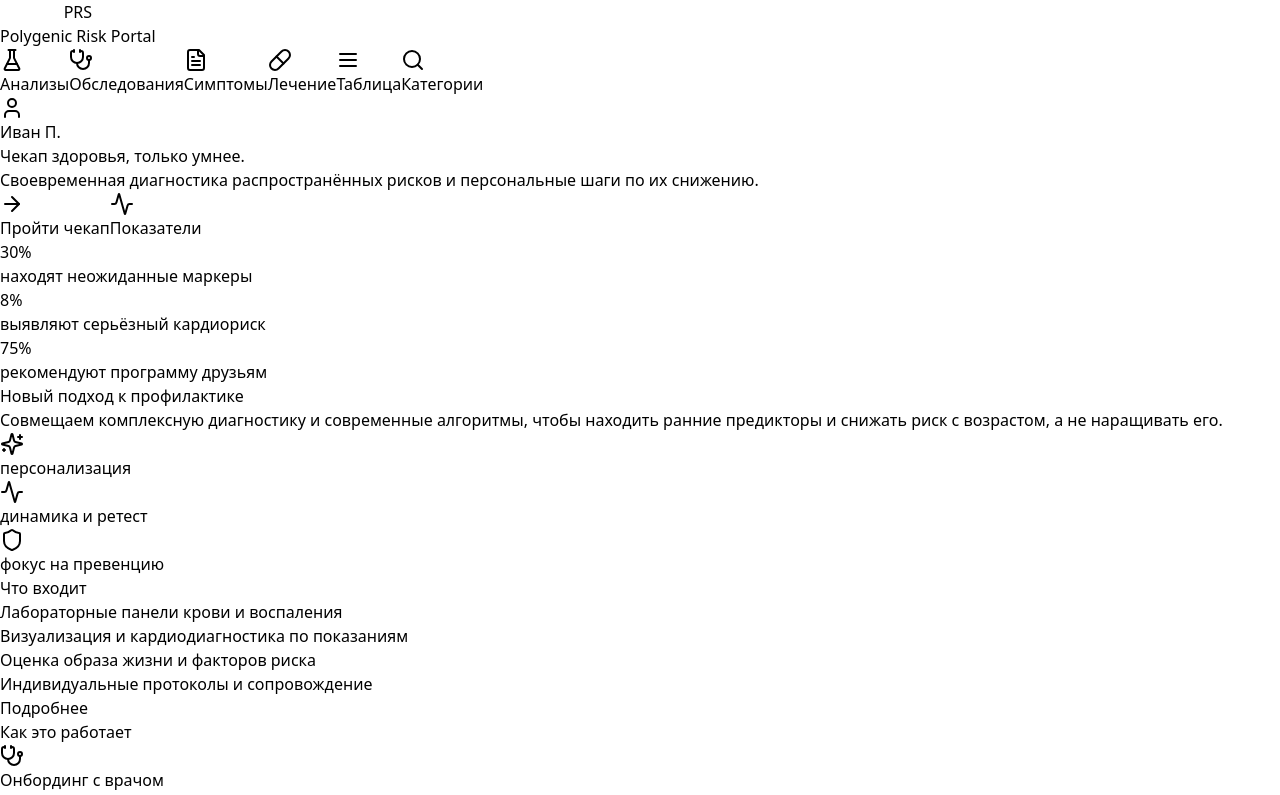
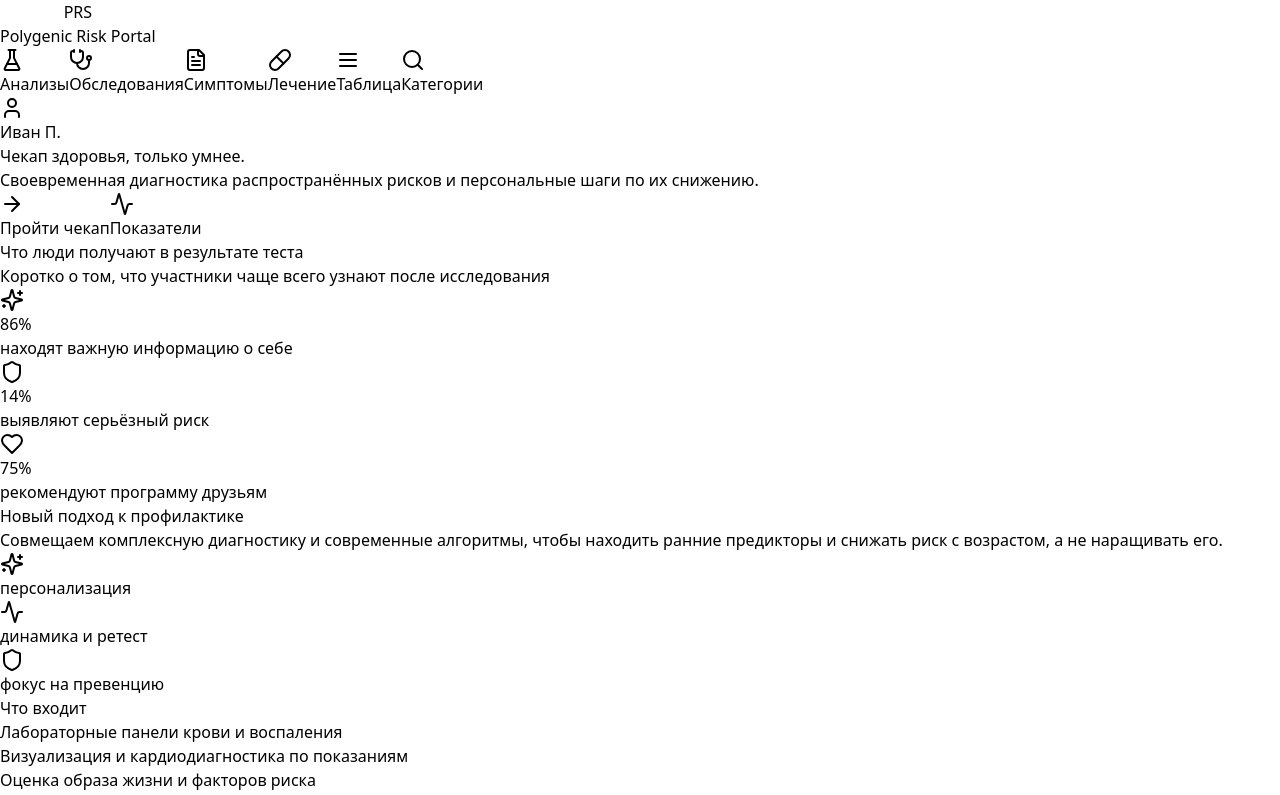
Before and after one commit to korostelevsa/prs-portal, a React (Vite) app: page / in a window 1280 px wide. Shown: the top 795 px of the page. Built offline with nearby package versions, Linux system fonts and the light colour scheme.

Commit message:
Upload 13.08.2025 02:58:07

```diff
--- a/src/pages/MainPage.jsx
+++ b/src/pages/MainPage.jsx
@@ -24,10 +24,10 @@ export default function MainPage({ onGo }) {
   ];
 
   const stats = [
-    { value: "30%", label: "находят неожиданные маркеры" },
-    { value: "8%",  label: "выявляют серьёзный кардиориск" },
-    { value: "75%", label: "рекомендуют программу друзьям" },
-  ];
+  { value: "86%", label: "находят важную информацию о себе" },
+  { value: "14%", label: "выявляют серьёзный риск" },
+  { value: "75%", label: "рекомендуют программу друзьям" },
+];
 
   const go = (r) => { if (onGo) onGo(r); };
 
@@ -61,14 +61,36 @@ export default function MainPage({ onGo }) {
 
       {/* Факт-баннер */}
       <section className="px-4 pb-10">
-        <Card className="p-5 bg-emerald-50">
-          <div className="grid gap-4 md:grid-cols-3">
-            {stats.map((s) => (
-              <div key={s.label} className="text-center">
-                <div className="text-3xl font-bold">{s.value}</div>
-                <div className="text-sm text-slate-600 mt-1">{s.label}</div>
-              </div>
-            ))}
+        <Card className="relative overflow-hidden rounded-2xl border border-emerald-200/60 bg-gradient-to-br from-emerald-50 to-emerald-100 p-8 md:p-10 shadow-sm">
+          <div className="mx-auto max-w-2xl text-center">
+            <h2 className="text-2xl md:text-3xl font-bold tracking-tight text-emerald-900">
+              Что люди получают в результате теста
+            </h2>
+            <p className="mt-2 text-sm md:text-base text-emerald-900/70">
+              Коротко о том, что участники чаще всего узнают после исследования
+            </p>
+          </div>
+
+          <div className="mt-6 grid grid-cols-1 gap-4 sm:grid-cols-3">
+            {stats.map((s, i) => {
+              const Icon = i === 0 ? Sparkles : i === 1 ? Shield : Heart;
+              return (
+                <div
+                  key={s.label}
+                  className="group rounded-xl bg-white/70 backdrop-blur-sm ring-1 ring-emerald-100 p-6 text-center shadow-sm transition-all hover:bg-white hover:shadow-md"
+                >
+                  <div className="mx-auto mb-2 h-10 w-10 rounded-full bg-emerald-100 text-emerald-700 grid place-items-center">
+                    <Icon className="h-5 w-5" />
+                  </div>
+                  <div className="text-5xl md:text-6xl font-black leading-none">
+                    <span className="bg-gradient-to-br from-emerald-600 to-emerald-800 bg-clip-text text-transparent">
+                      {s.value}
+                    </span>
+                  </div>
+                  <div className="mt-2 text-slate-700">{s.label}</div>
+                </div>
+              );
+            })}
           </div>
         </Card>
       </section>
```
Also changed, not shown: 1 other file (tests, documents, lock files or other folders).
